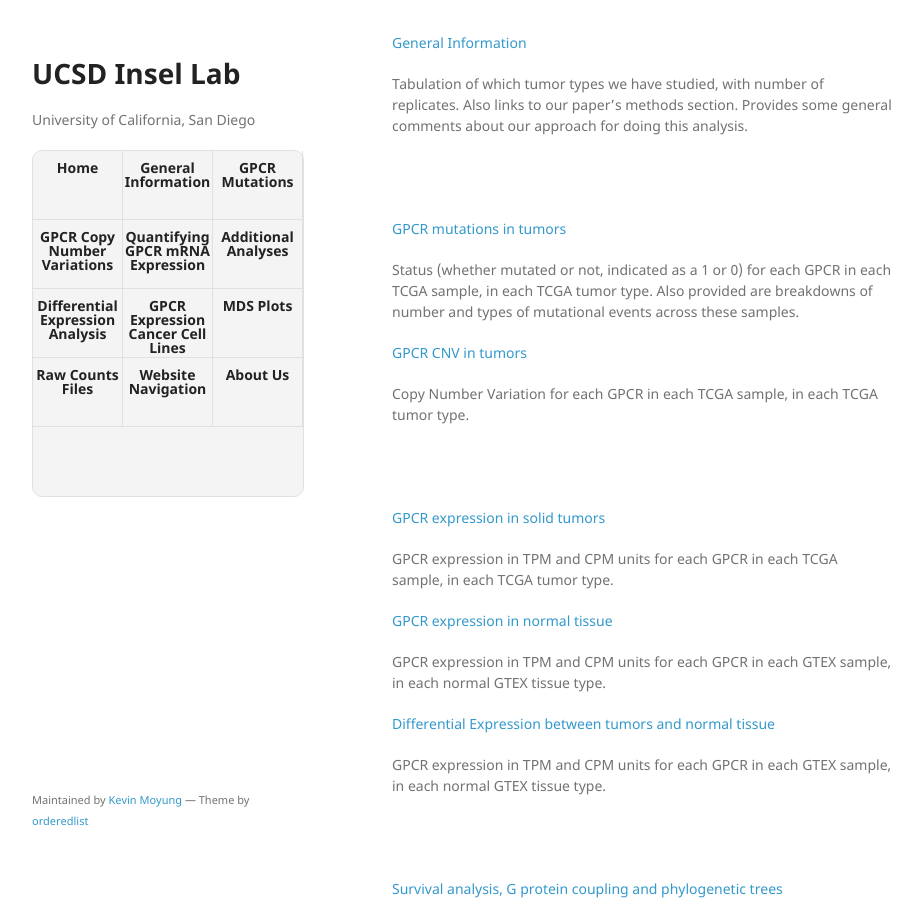
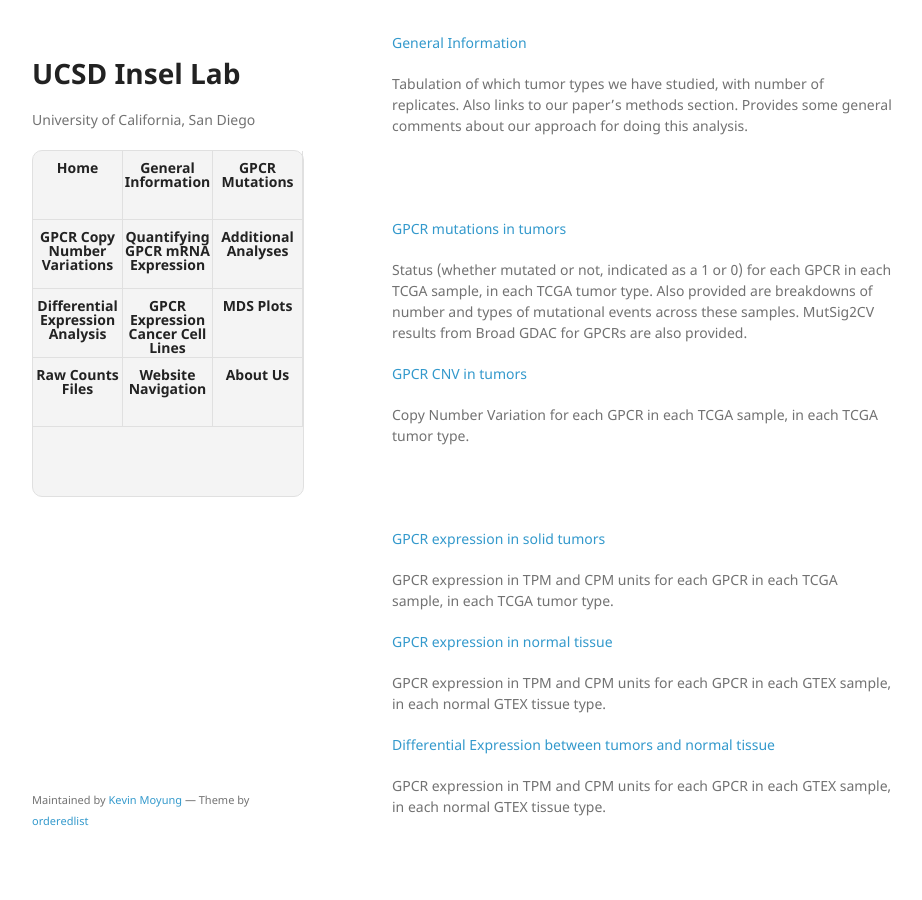
Before and after one commit to insellab/insellab.github.io, a Jekyll site: the page built from navigation.md, in a window 1280 px wide and 900 px high, scrolled down 753 px. Shown: the whole window, without its empty margins (178-1100 px from the left). Built offline with Jekyll 4.4.1, drawn with Linux system fonts in a browser that asks for light colours; our own code applies the rules of GitHub Pages for plain Markdown files.

Commit message:
Update navigation.md

```diff
--- a/navigation.md
+++ b/navigation.md
@@ -30,7 +30,7 @@ Tabulation of which tumor types we have studied, with number of replicates. Also
 
 [GPCR mutations in tumors](https://insellab.github.io/gpcr_mutations)
 
-Status (whether mutated or not, indicated as a 1 or 0) for each GPCR in each TCGA sample, in each TCGA tumor type. Also provided are breakdowns of number and types of mutational events across these samples.
+Status (whether mutated or not, indicated as a 1 or 0) for each GPCR in each TCGA sample, in each TCGA tumor type. Also provided are breakdowns of number and types of mutational events across these samples. MutSig2CV results from Broad GDAC for GPCRs are also provided.
 
 [GPCR CNV in tumors](https://insellab.github.io/gpcr_cnv)
 
```
